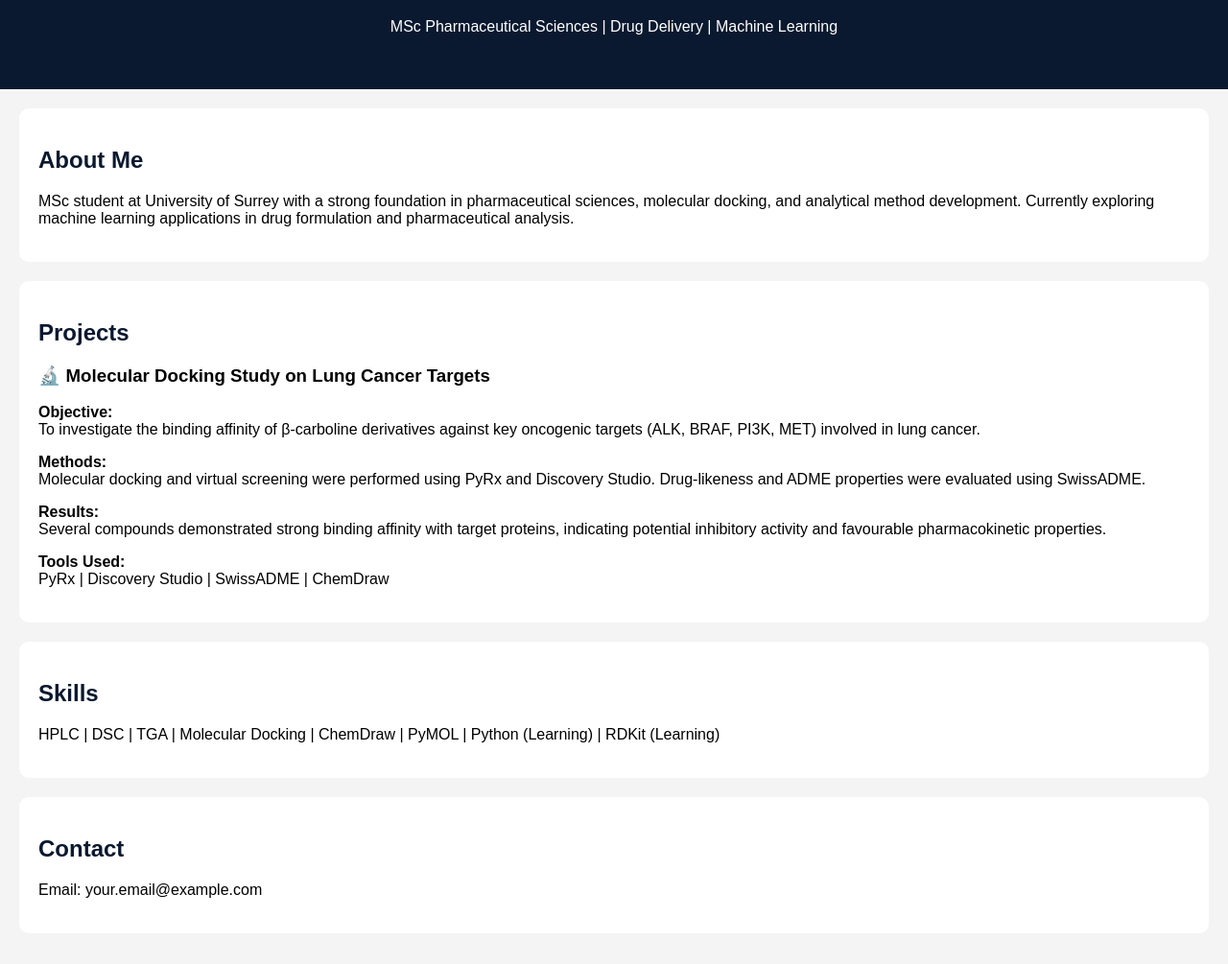
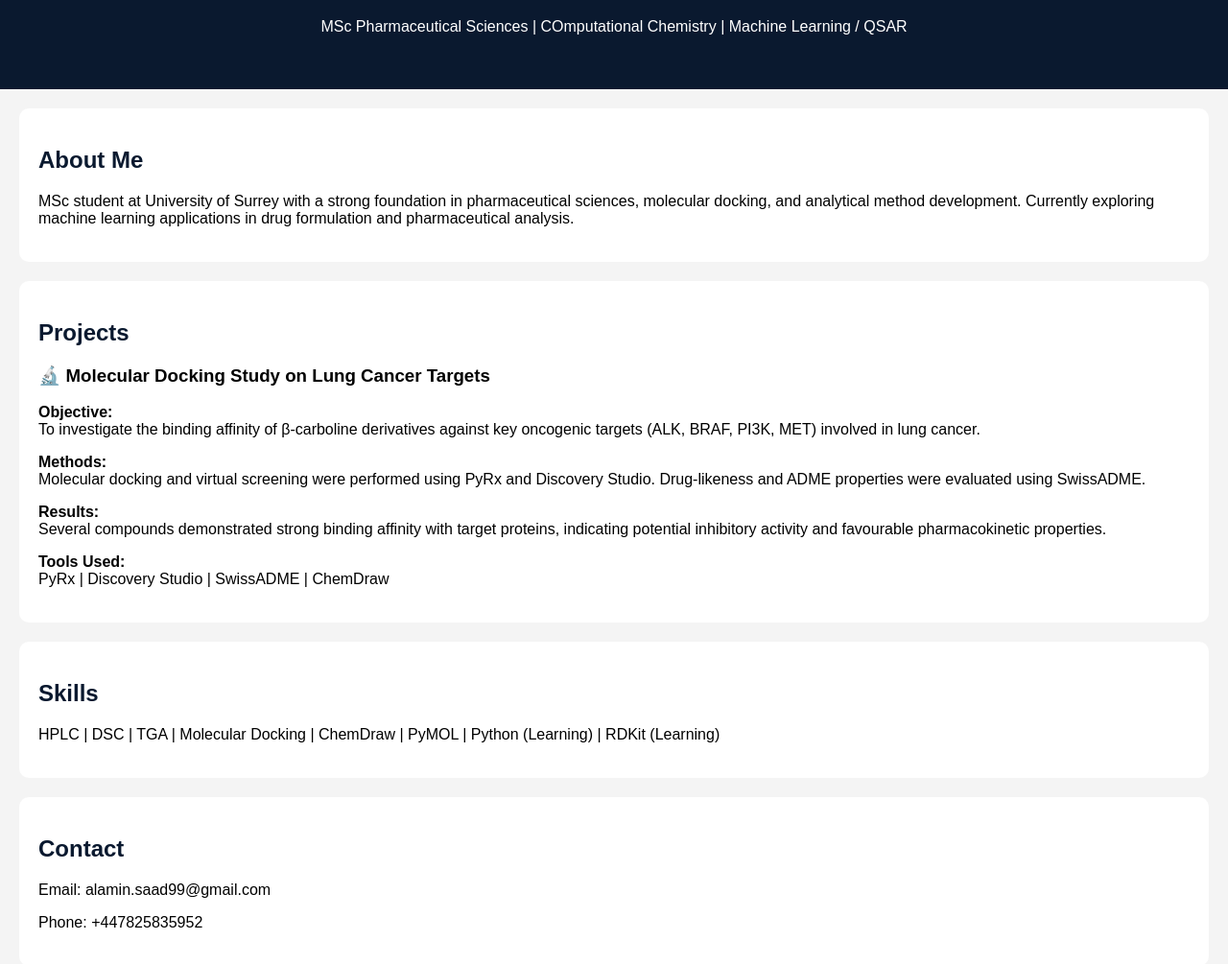
Before and after one commit to alaminmia99/mia, a plain HTML site: page index.html in a window 1280 px wide. Shown: the part 101-1106 px from the top of the page at 96% size. Drawn offline with Linux system fonts and the light colour scheme.

Commit message:
Update index.html

```diff
--- a/index.html
+++ b/index.html
@@ -16,7 +16,7 @@
 
 <header>
     <h1>Md Al Amin Mia</h1>
-    <p>MSc Pharmaceutical Sciences | Drug Delivery | Machine Learning</p>
+    <p>MSc Pharmaceutical Sciences | COmputational Chemistry | Machine Learning / QSAR</p>
 </header>
 
 <section>
@@ -62,7 +62,8 @@
 
 <section>
     <h2>Contact</h2>
-    <p>Email: your.email@example.com</p>
+    <p>Email: alamin.saad99@gmail.com</p>
+    <p>Phone: +447825835952</p>
 </section>
 </section>
 
```
